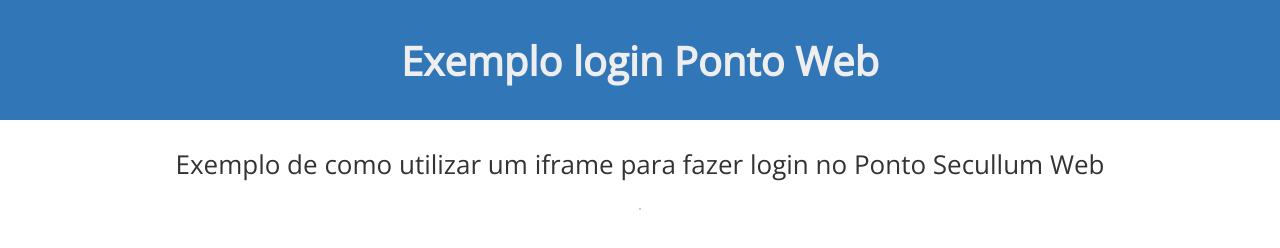
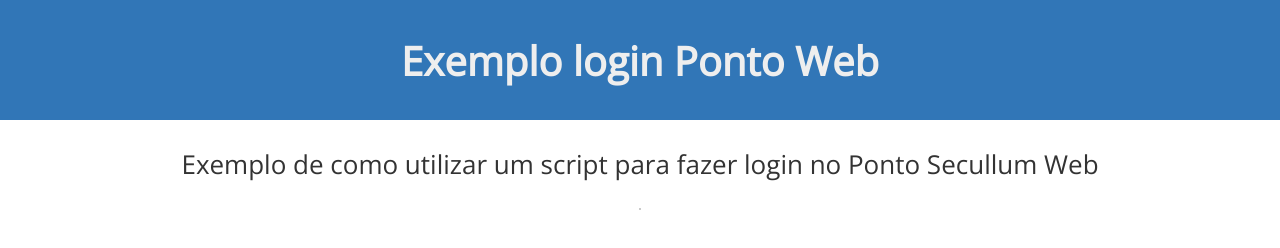
Before and after one commit to Secullum/exemplo-login-pontoweb, a plain HTML site: page index.html in a window 1280 px wide. Drawn offline with nearby package versions, Linux system fonts and the light colour scheme.

Commit message:
Update index.html

```diff
--- a/index.html
+++ b/index.html
@@ -14,7 +14,7 @@
     <main>
       <section class="flex-center">
         <p>
-          Exemplo de como utilizar um iframe para fazer login no Ponto Secullum
+          Exemplo de como utilizar um script para fazer login no Ponto Secullum
           Web
         </p>
         <div id="secullum-login"></div>
```
